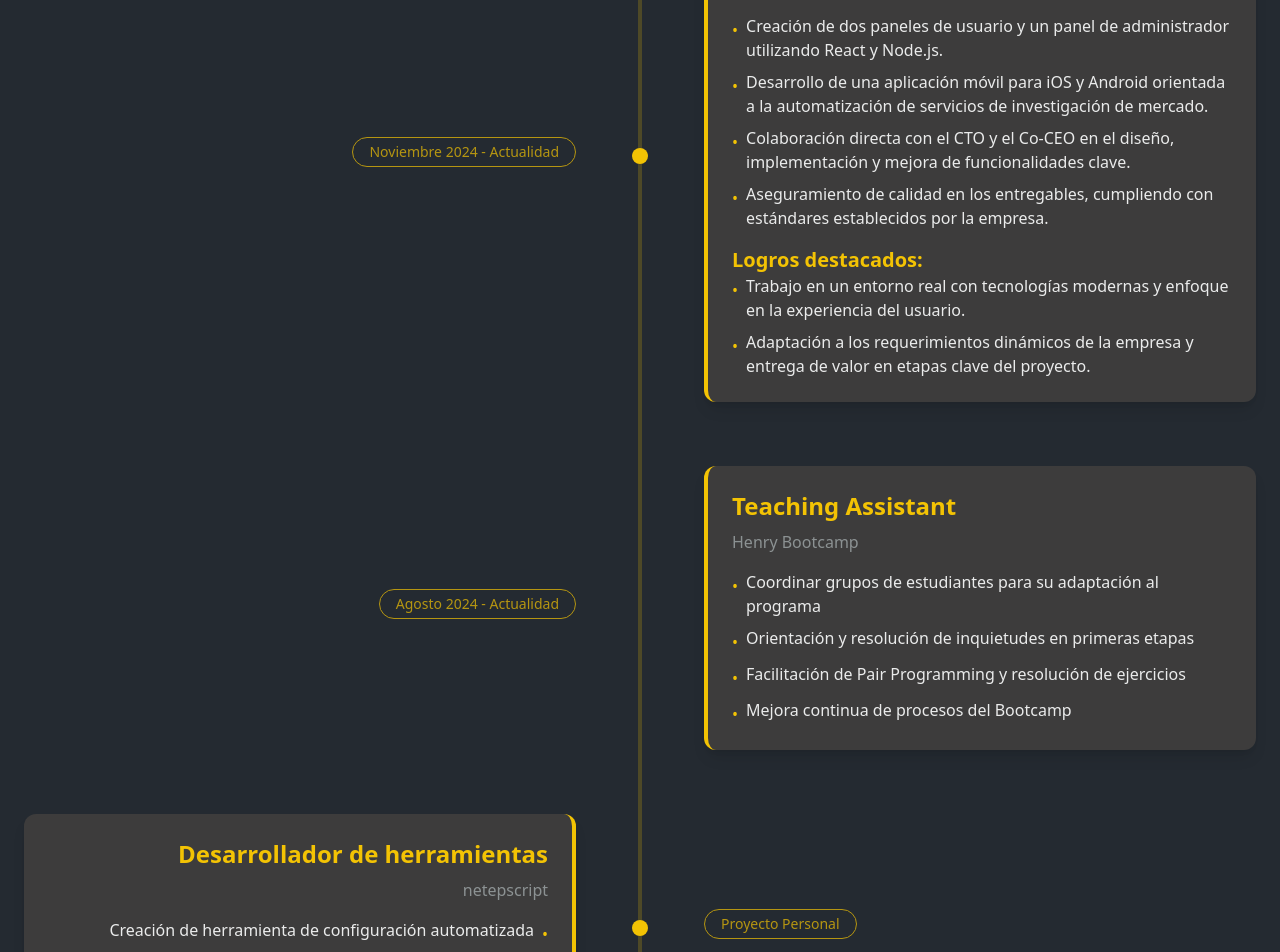
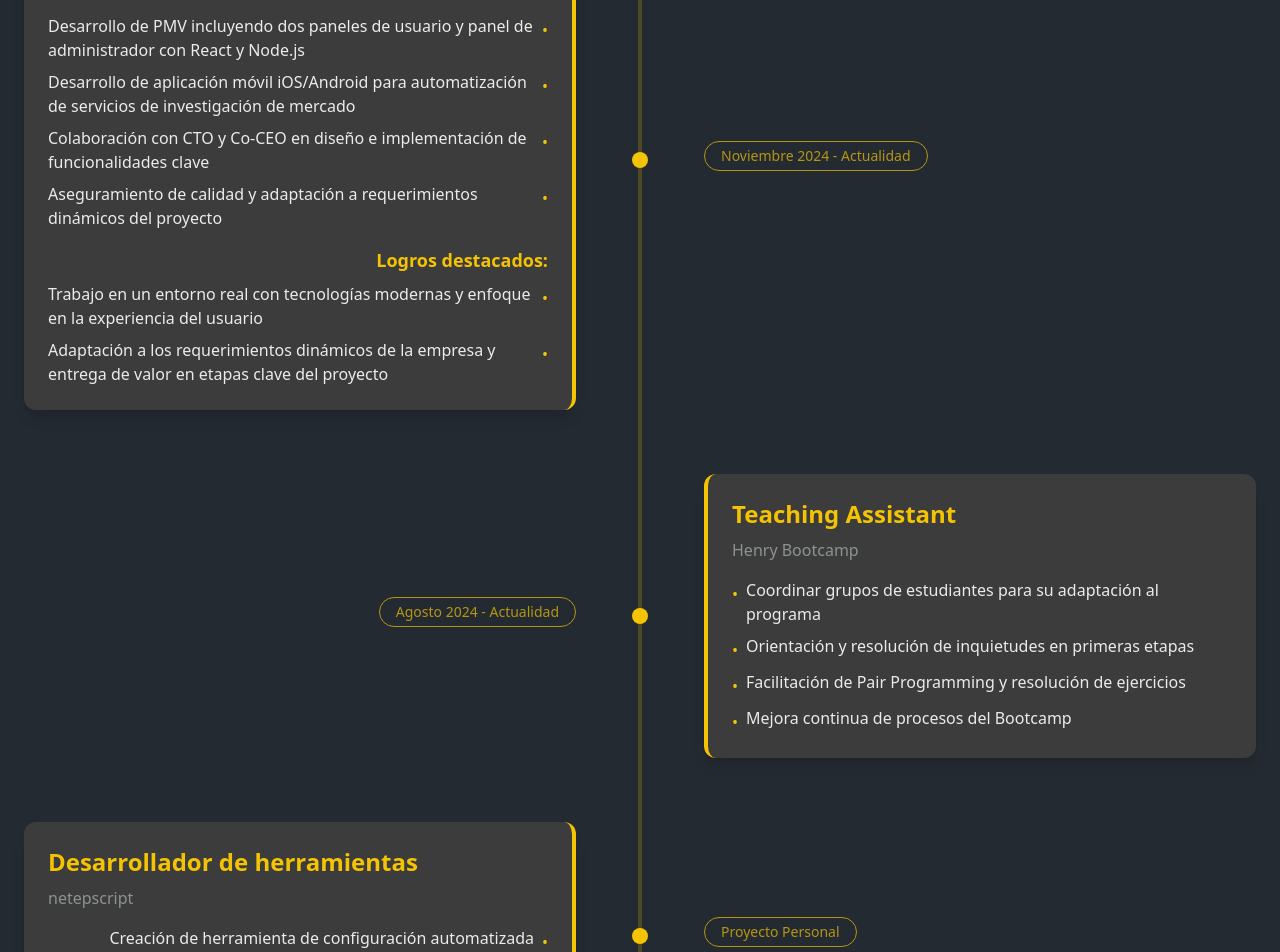
Before and after one commit to JAJesusGarcia/Portfolio, a Next.js app in the folder portfolio/: page / in a window 1280 px wide. Shown: the part 1880-2832 px from the top of the page. Built offline with nearby package versions, Linux system fonts and the light colour scheme.

Commit message:
add experiences styles

```diff
--- a/portfolio/src/components/Experience/ExperienceMobile.tsx
+++ b/portfolio/src/components/Experience/ExperienceMobile.tsx
@@ -1,4 +1,4 @@
-import React from "react";
+import { experiences } from "../../data/experience";
 
 const ExperienceMobile = () => {
   return (
@@ -9,98 +9,47 @@ const ExperienceMobile = () => {
         </h2>
 
         <div className="space-y-6">
-          {/* Teaching Assistant */}
-          <div className="rounded-xl bg-quaternary p-4 shadow-lg">
+          {experiences.map((exp) => (
+            <div
+              key={exp.id}
+              className="rounded-xl bg-quaternary p-4 shadow-lg"
+            >
               <div className="mb-3">
                 <span className="inline-block rounded-full border border-primary px-3 py-0.5 text-xs font-medium text-primary">
-                Agosto 2024 - Actualidad
+                  {exp.period}
                 </span>
               </div>
               <h3 className="mb-1 text-xl font-bold text-primary">
-              Teaching Assistant
+                {exp.title}
               </h3>
-            <p className="mb-3 font-medium text-tertiary">Henry Bootcamp</p>
+              <p className="mb-3 font-medium text-tertiary">{exp.company}</p>
               <ul className="space-y-2 text-sm text-quinary">
-              <li className="flex items-start gap-2">
+                {exp.achievements.map((achievement, index) => (
+                  <li key={index} className="flex items-start gap-2">
                     <span className="mt-1 text-primary">•</span>
-                <span>
-                  Coordinar grupos de estudiantes para su adaptación al programa
-                </span>
+                    <span>{achievement}</span>
                   </li>
-              <li className="flex items-start gap-2">
+                ))}
+              </ul>
+
+              {/* Mostrar logros destacados si existen */}
+              {exp.highlights && (
+                <>
+                  <h4 className="mt-4 text-lg font-semibold text-primary">
+                    Logros destacados:
+                  </h4>
+                  <ul className="space-y-2 text-sm text-quinary">
+                    {exp.highlights.map((highlight, index) => (
+                      <li key={index} className="flex items-start gap-2">
                         <span className="mt-1 text-primary">•</span>
-                <span>
-                  Orientación y resolución de inquietudes en primeras etapas
-                </span>
+                        <span>{highlight}</span>
                       </li>
-              <li className="flex items-start gap-2">
-                <span className="mt-1 text-primary">•</span>
-                <span>
-                  Facilitación de Pair Programming y resolución de ejercicios
-                </span>
-              </li>
-              <li className="flex items-start gap-2">
-                <span className="mt-1 text-primary">•</span>
-                <span>Mejora continua de procesos del Bootcamp</span>
-              </li>
+                    ))}
                   </ul>
+                </>
+              )}
             </div>
-
-          {/* Desarrollador de herramientas */}
-          <div className="rounded-xl bg-quaternary p-4 shadow-lg">
-            <div className="mb-3">
-              <span className="inline-block rounded-full border border-primary px-3 py-0.5 text-xs font-medium text-primary">
-                Proyecto Personal
-              </span>
-            </div>
-            <h3 className="mb-1 text-xl font-bold text-primary">
-              Desarrollador de herramientas
-            </h3>
-            <p className="mb-3 font-medium text-tertiary">netepscript</p>
-            <ul className="space-y-2 text-sm text-quinary">
-              <li className="flex items-start gap-2">
-                <span className="mt-1 text-primary">•</span>
-                <span>
-                  Creación de herramienta de configuración automatizada
-                </span>
-              </li>
-              <li className="flex items-start gap-2">
-                <span className="mt-1 text-primary">•</span>
-                <span>Integración de ExpressJS, NodeJS y TypeScript</span>
-              </li>
-              <li className="flex items-start gap-2">
-                <span className="mt-1 text-primary">•</span>
-                <span>Optimización de tiempos de configuración</span>
-              </li>
-            </ul>
-          </div>
-
-          {/* Auxiliar de logística */}
-          <div className="rounded-xl bg-quaternary p-4 shadow-lg">
-            <div className="mb-3">
-              <span className="inline-block rounded-full border border-primary px-3 py-0.5 text-xs font-medium text-primary">
-                Abril 2023 - Actualidad
-              </span>
-            </div>
-            <h3 className="mb-1 text-xl font-bold text-primary">
-              Auxiliar de logística
-            </h3>
-            <p className="mb-3 font-medium text-tertiary">Bitao - Santini</p>
-            <ul className="space-y-2 text-sm text-quinary">
-              <li className="flex items-start gap-2">
-                <span className="mt-1 text-primary">•</span>
-                <span>Gestión de recepción de mercadería</span>
-              </li>
-              <li className="flex items-start gap-2">
-                <span className="mt-1 text-primary">•</span>
-                <span>Control de almacenamiento e inventario</span>
-              </li>
-              <li className="flex items-start gap-2">
-                <span className="mt-1 text-primary">•</span>
-                <span>Mantenimiento de instalaciones</span>
-              </li>
-            </ul>
-          </div>
+          ))}
         </div>
       </div>
     </section>
--- a/portfolio/src/components/Experience/Experiencie.tsx
+++ b/portfolio/src/components/Experience/Experiencie.tsx
@@ -1,3 +1,6 @@
+// components/Experience.jsx
+import { experiences } from "../../data/experience";
+
 const Experience = () => {
   return (
     <section id="experience" className="bg-secondary py-10">
@@ -10,211 +13,107 @@ const Experience = () => {
           {/* Línea vertical central */}
           <div className="absolute left-1/2 h-full w-1 -translate-x-1/2 bg-primary/20"></div>
 
-          {/* Full-stack Developer */}
-          <div className="group mb-16">
+          {experiences.map((exp) => (
+            <div key={exp.id} className="group mb-16">
               <div className="relative flex items-center">
                 {/* Círculo en la línea de tiempo */}
                 <div className="absolute left-1/2 size-4 -translate-x-1/2 rounded-full bg-primary transition-transform duration-300 group-hover:scale-150"></div>
 
-              {/* Contenido */}
-              <div className="w-1/2 pr-16 text-right opacity-70 transition-transform duration-300 hover:-translate-x-3 group-hover:opacity-100">
-                <span className="mb-2 inline-block rounded-full border border-primary px-4 py-1 text-sm font-medium text-primary">
-                  Noviembre 2024 - Actualidad
-                </span>
-              </div>
-
-              <div className="w-1/2 pl-16 transition-transform duration-300 hover:translate-x-3">
-                <div className="rounded-xl border-l-4 border-primary bg-quaternary p-6 shadow-lg transition-all duration-300 hover:-rotate-1 hover:shadow-2xl">
+                {exp.alignment === "left" ? (
+                  <>
+                    <div className="w-1/2 pr-16">
+                      <div className="rounded-xl border-r-4 border-primary bg-quaternary p-6 shadow-lg transition-all duration-300 hover:rotate-1 hover:shadow-2xl">
                         <h3 className="mb-2 text-2xl font-bold text-primary">
-                    Full-stack Developer
+                          {exp.title}
                         </h3>
                         <p className="mb-4 font-medium text-tertiary">
-                    The Z Lab · Profesional independiente
+                          {exp.company}
                         </p>
                         <ul className="space-y-2 text-quinary">
-                    <li className="flex items-start gap-2">
+                          {exp.achievements.map((achievement, index) => (
+                            <li
+                              key={index}
+                              className="flex items-start justify-end gap-2"
+                            >
+                              <span>{achievement}</span>
                               <span className="mt-1 text-primary">•</span>
-                      <span>
-                        Creación de dos paneles de usuario y un panel de
-                        administrador utilizando React y Node.js.
-                      </span>
                             </li>
-                    <li className="flex items-start gap-2">
-                      <span className="mt-1 text-primary">•</span>
-                      <span>
-                        Desarrollo de una aplicación móvil para iOS y Android
-                        orientada a la automatización de servicios de
-                        investigación de mercado.
-                      </span>
-                    </li>
-                    <li className="flex items-start gap-2">
-                      <span className="mt-1 text-primary">•</span>
-                      <span>
-                        Colaboración directa con el CTO y el Co-CEO en el
-                        diseño, implementación y mejora de funcionalidades
-                        clave.
-                      </span>
-                    </li>
-                    <li className="flex items-start gap-2">
-                      <span className="mt-1 text-primary">•</span>
-                      <span>
-                        Aseguramiento de calidad en los entregables, cumpliendo
-                        con estándares establecidos por la empresa.
-                      </span>
-                    </li>
+                          ))}
                         </ul>
-                  <h4 className="mt-4 text-xl font-semibold text-primary">
+                        {exp.highlights && (
+                          <>
+                            <h4 className="mb-2 mt-4 text-right text-lg font-semibold text-primary">
                               Logros destacados:
                             </h4>
                             <ul className="space-y-2 text-quinary">
-                    <li className="flex items-start gap-2">
+                              {exp.highlights.map((highlight, index) => (
+                                <li
+                                  key={index}
+                                  className="flex items-start justify-end gap-2"
+                                >
+                                  <span>{highlight}</span>
                                   <span className="mt-1 text-primary">•</span>
-                      <span>
-                        Trabajo en un entorno real con tecnologías modernas y
-                        enfoque en la experiencia del usuario.
-                      </span>
                                 </li>
-                    <li className="flex items-start gap-2">
-                      <span className="mt-1 text-primary">•</span>
-                      <span>
-                        Adaptación a los requerimientos dinámicos de la empresa
-                        y entrega de valor en etapas clave del proyecto.
-                      </span>
-                    </li>
+                              ))}
                             </ul>
+                          </>
+                        )}
                       </div>
                     </div>
+                    <div className="w-1/2 pl-16 opacity-70 transition-transform duration-300 hover:translate-x-3 group-hover:opacity-100">
+                      <span className="mb-2 inline-block rounded-full border border-primary px-4 py-1 text-sm font-medium text-primary">
+                        {exp.period}
+                      </span>
                     </div>
-          </div>
-
-          {/* Teaching Assistant */}
-          <div className="group mb-16">
-            <div className="relative flex items-center">
-              {/* Círculo en la línea de tiempo */}
-              <div className="seze-4 absolute left-1/2 translate-x-1/2 rounded-full bg-primary transition duration-300 group-hover:scale-150"></div>
-
-              {/* Contenido */}
+                  </>
+                ) : (
+                  <>
                     <div className="w-1/2 pr-16 text-right opacity-70 transition-transform duration-300 hover:-translate-x-3 group-hover:opacity-100">
                       <span className="mb-2 inline-block rounded-full border border-primary px-4 py-1 text-sm font-medium text-primary">
-                  Agosto 2024 - Actualidad
+                        {exp.period}
                       </span>
                     </div>
-
-              <div className="w-1/2 pl-16 transition-transform duration-300 hover:translate-x-3">
-                <div className="rounded-xl border-l-4 border-primary bg-quaternary p-6 shadow-lg transition-all duration-300 hover:-rotate-1 hover:shadow-2xl">
-                  <h3 className="mb-2 text-2xl font-bold text-primary">
-                    Teaching Assistant
-                  </h3>
-                  <p className="mb-4 font-medium text-tertiary">
-                    Henry Bootcamp
-                  </p>
-                  <ul className="space-y-2 text-quinary">
-                    <li className="flex items-start gap-2">
-                      <span className="mt-1 text-primary">•</span>
-                      <span>
-                        Coordinar grupos de estudiantes para su adaptación al
-                        programa
-                      </span>
-                    </li>
-                    <li className="flex items-start gap-2">
-                      <span className="mt-1 text-primary">•</span>
-                      <span>
-                        Orientación y resolución de inquietudes en primeras
-                        etapas
-                      </span>
-                    </li>
-                    <li className="flex items-start gap-2">
-                      <span className="mt-1 text-primary">•</span>
-                      <span>
-                        Facilitación de Pair Programming y resolución de
-                        ejercicios
-                      </span>
-                    </li>
-                    <li className="flex items-start gap-2">
-                      <span className="mt-1 text-primary">•</span>
-                      <span>Mejora continua de procesos del Bootcamp</span>
-                    </li>
-                  </ul>
-                </div>
-              </div>
-            </div>
-          </div>
-
-          {/* Desarrollador de herramientas */}
-          <div className="group mb-16">
-            <div className="relative flex items-center">
-              <div className="absolute left-1/2 size-4 -translate-x-1/2 rounded-full bg-primary transition-transform duration-300 group-hover:scale-150"></div>
-
-              <div className="w-1/2 pr-16 text-right">
-                <div className="rounded-xl border-r-4 border-primary bg-quaternary p-6 shadow-lg transition-all duration-300 hover:rotate-1 hover:shadow-2xl">
-                  <h3 className="mb-2 text-2xl font-bold text-primary">
-                    Desarrollador de herramientas
-                  </h3>
-                  <p className="mb-4 font-medium text-tertiary">netepscript</p>
-                  <ul className="space-y-2 text-quinary">
-                    <li className="flex items-start justify-end gap-2">
-                      <span>
-                        Creación de herramienta de configuración automatizada
-                      </span>
-                      <span className="mt-1 text-primary">•</span>
-                    </li>
-                    <li className="flex items-start justify-end gap-2">
-                      <span>Integración de ExpressJS, NodeJS y TypeScript</span>
-                      <span className="mt-1 text-primary">•</span>
-                    </li>
-                    <li className="flex items-start justify-end gap-2">
-                      <span>Optimización de tiempos de configuración</span>
-                      <span className="mt-1 text-primary">•</span>
-                    </li>
-                  </ul>
-                </div>
-              </div>
-
-              <div className="w-1/2 pl-16 opacity-70 transition-transform duration-300 hover:translate-x-3 group-hover:opacity-100">
-                <span className="mb-2 inline-block rounded-full border border-primary px-4 py-1 text-sm font-medium text-primary">
-                  Proyecto Personal
-                </span>
-              </div>
-            </div>
-          </div>
-
-          {/* Auxiliar de logística */}
-          <div className="group mb-16">
-            <div className="relative flex items-center">
-              <div className="absolute left-1/2 size-4 -translate-x-1/2 rounded-full bg-primary transition-transform duration-300 group-hover:scale-150"></div>
-
-              <div className="w-1/2 pr-16 text-right opacity-70 transition-transform duration-300 hover:-translate-x-3 group-hover:opacity-100">
-                <span className="mb-2 inline-block rounded-full border border-primary px-4 py-1 text-sm font-medium text-primary">
-                  Abril 2023 - Actualidad
-                </span>
-              </div>
-
                     <div className="w-1/2 pl-16">
                       <div className="rounded-xl border-l-4 border-primary bg-quaternary p-6 shadow-lg transition-all duration-300 hover:-rotate-1 hover:shadow-2xl">
                         <h3 className="mb-2 text-2xl font-bold text-primary">
-                    Auxiliar de logística
+                          {exp.title}
                         </h3>
                         <p className="mb-4 font-medium text-tertiary">
-                    Bitao - Santini
+                          {exp.company}
                         </p>
                         <ul className="space-y-2 text-quinary">
-                    <li className="flex items-start gap-2">
+                          {exp.achievements.map((achievement, index) => (
+                            <li key={index} className="flex items-start gap-2">
                               <span className="mt-1 text-primary">•</span>
-                      <span>Gestión de recepción de mercadería</span>
+                              <span>{achievement}</span>
                             </li>
-                    <li className="flex items-start gap-2">
+                          ))}
+                        </ul>
+                        {exp.highlights && (
+                          <>
+                            <h4 className="mb-2 mt-4 text-lg font-semibold text-primary">
+                              Logros destacados:
+                            </h4>
+                            <ul className="space-y-2 text-quinary">
+                              {exp.highlights.map((highlight, index) => (
+                                <li
+                                  key={index}
+                                  className="flex items-start gap-2"
+                                >
                                   <span className="mt-1 text-primary">•</span>
-                      <span>Control de almacenamiento e inventario</span>
+                                  <span>{highlight}</span>
                                 </li>
-                    <li className="flex items-start gap-2">
-                      <span className="mt-1 text-primary">•</span>
-                      <span>Mantenimiento de instalaciones</span>
-                    </li>
+                              ))}
                             </ul>
+                          </>
+                        )}
                       </div>
                     </div>
+                  </>
+                )}
               </div>
             </div>
+          ))}
         </div>
       </div>
     </section>
--- /dev/null
+++ b/portfolio/src/data/experience.js
@@ -0,0 +1,56 @@
+export const experiences = [
+  {
+    id: 1,
+    title: "Full-stack Developer",
+    company: "The Z Lab · Cartagena, España (Remoto)",
+    period: "Noviembre 2024 - Actualidad",
+    alignment: "left",
+    achievements: [
+      "Desarrollo de PMV incluyendo dos paneles de usuario y panel de administrador con React y Node.js",
+      "Desarrollo de aplicación móvil iOS/Android para automatización de servicios de investigación de mercado",
+      "Colaboración con CTO y Co-CEO en diseño e implementación de funcionalidades clave",
+      "Aseguramiento de calidad y adaptación a requerimientos dinámicos del proyecto",
+    ],
+    highlights: [
+      "Trabajo en un entorno real con tecnologías modernas y enfoque en la experiencia del usuario",
+      "Adaptación a los requerimientos dinámicos de la empresa y entrega de valor en etapas clave del proyecto",
+    ],
+  },
+  {
+    id: 2,
+    title: "Teaching Assistant",
+    company: "Henry Bootcamp",
+    period: "Agosto 2024 - Actualidad",
+    alignment: "right",
+    achievements: [
+      "Coordinar grupos de estudiantes para su adaptación al programa",
+      "Orientación y resolución de inquietudes en primeras etapas",
+      "Facilitación de Pair Programming y resolución de ejercicios",
+      "Mejora continua de procesos del Bootcamp",
+    ],
+  },
+  {
+    id: 3,
+    title: "Desarrollador de herramientas",
+    company: "netepscript",
+    period: "Proyecto Personal",
+    alignment: "left",
+    achievements: [
+      "Creación de herramienta de configuración automatizada",
+      "Integración de ExpressJS, NodeJS y TypeScript",
+      "Optimización de tiempos de configuración",
+    ],
+  },
+  {
+    id: 4,
+    title: "Auxiliar de logística",
+    company: "Bitao - Santini",
+    period: "Abril 2023 - Actualidad",
+    alignment: "right",
+    achievements: [
+      "Gestión de recepción de mercadería",
+      "Control de almacenamiento e inventario",
+      "Mantenimiento de instalaciones",
+    ],
+  },
+];
```
Lines whose indentation alone changed are shown as unchanged.
